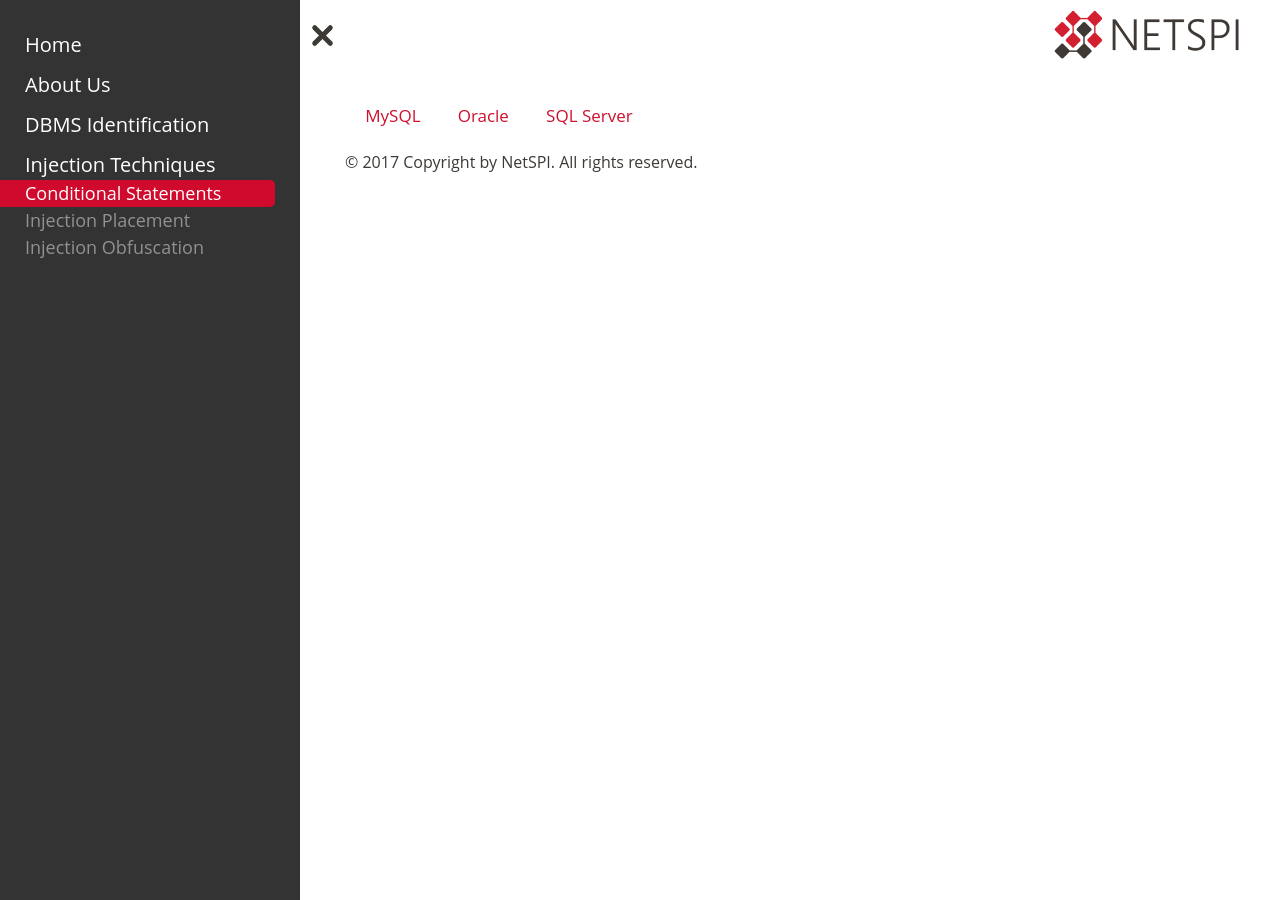
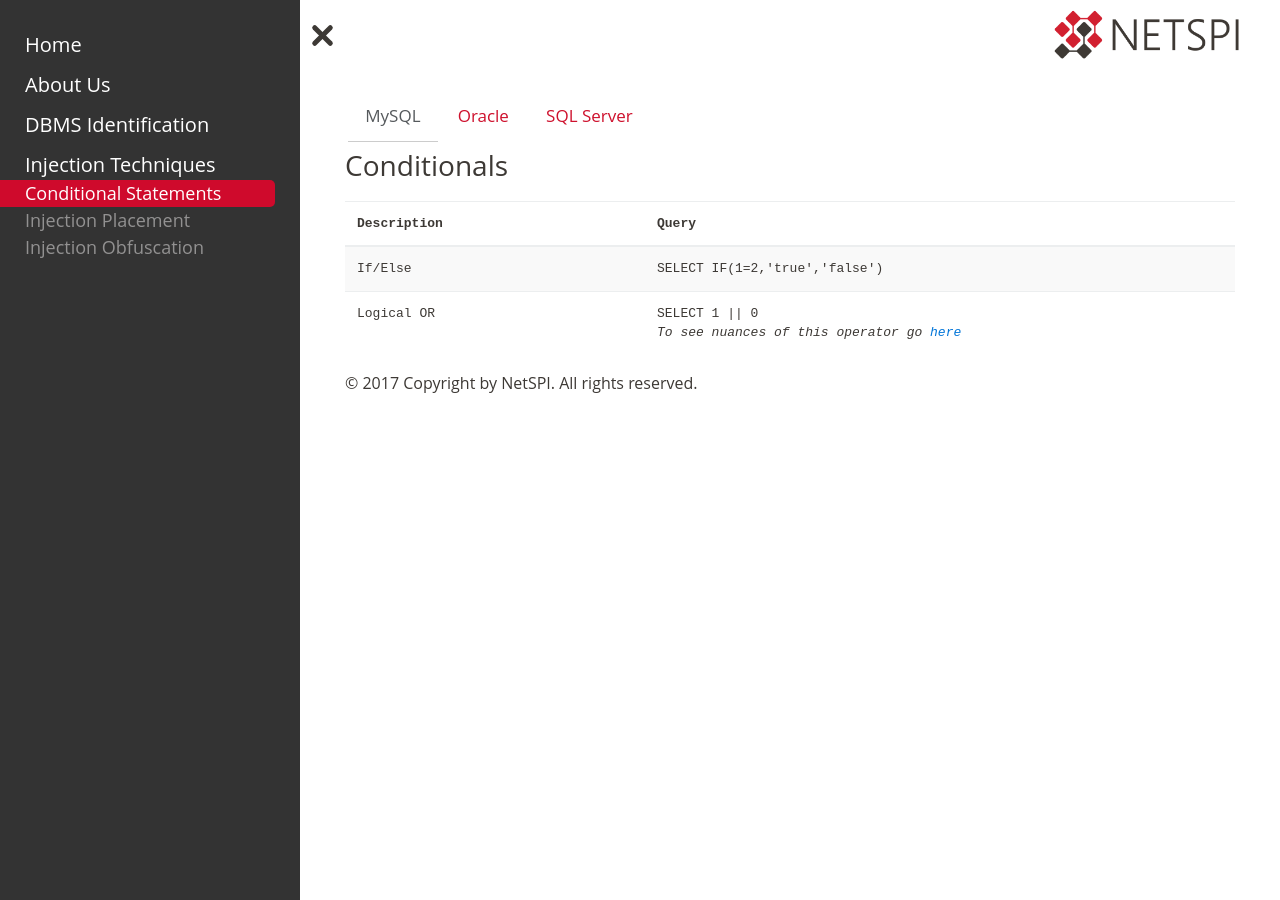
Before and after one commit to NetSPI/WikiJekyllTheme, a Jekyll site: the page built from injectionTechniques/conditionalStatements/index.html, in a window 1280 px wide. Built offline with Jekyll 4.4.1, drawn with Linux system fonts in a browser that asks for light colours; some web fonts are replaced.

Commit message:
fixing flashing

```diff
--- a/_layouts/default.html
+++ b/_layouts/default.html
@@ -24,10 +24,28 @@
   <link rel="stylesheet" href="{{site.baseurl}}/assets/scss/index.css" />
   <link rel="stylesheet" href="{{site.baseurl}}/assets/scss/nav.css" />
   <link rel="stylesheet" href="{{site.baseurl}}/assets/scss/tab.css" />
-  <script type="text/javascript" src="{{site.baseurl}}/assets/javascripts/jquery-2.2.4.min.js" crossorigin="anonymous"></script>
-  <script type="text/javascript" src="{{site.baseurl}}/assets/javascripts/jquery-ui.min.js"></script>
-  <script type="text/javascript" src="{{site.baseurl}}/assets/javascripts/index.js"></script>
-
+  <!-- We're going to load JS up top, this makes sure all of our painting is done as fast as possible  -->
+  <script type="text/javascript" src="{{site.baseurl}}/assets/javascripts/jquery-2.2.4.min.js"></script>
+  <script type="text/javascript" async src="{{site.baseurl}}/assets/javascripts/index.js"></script>
+  {%if layout.customJS%}
+  <script type="text/javascript" async src="{{site.baseurl}}/assets/javascripts/{{layout.customJS}}"></script>
+  {%endif%}
+  <script>
+    (function(w, d, s, l, i) {
+      w[l] = w[l] || [];
+      w[l].push({
+        'gtm.start': new Date().getTime(),
+        event: 'gtm.js'
+      });
+      var f = d.getElementsByTagName(s)[0],
+        j = d.createElement(s),
+        dl = l != 'dataLayer' ? '&l=' + l : '';
+      j.async = true;
+      j.src =
+        'https://www.googletagmanager.com/gtm.js?id=' + i + dl;
+      f.parentNode.insertBefore(j, f);
+    })(window, document, 'script', 'dataLayer', '{{site.data.googleTagManagerID}}');
+  </script>
 </head>
 
 <body>
@@ -53,24 +71,5 @@
     </div>
   </div>
 </body>
-{%if layout.customJS%}
-<script type="text/javascript" src="{{site.baseurl}}/assets/javascripts/{{layout.customJS}}"></script>
-{%endif%}
-<script>
-  (function(w, d, s, l, i) {
-    w[l] = w[l] || [];
-    w[l].push({
-      'gtm.start': new Date().getTime(),
-      event: 'gtm.js'
-    });
-    var f = d.getElementsByTagName(s)[0],
-      j = d.createElement(s),
-      dl = l != 'dataLayer' ? '&l=' + l : '';
-    j.async = true;
-    j.src =
-      'https://www.googletagmanager.com/gtm.js?id=' + i + dl;
-    f.parentNode.insertBefore(j, f);
-  })(window, document, 'script', 'dataLayer', '{{site.data.googleTagManagerID}}');
-</script>
 
 </html>
--- a/_layouts/tab.html
+++ b/_layouts/tab.html
@@ -4,8 +4,13 @@
 ---
 <div id="tabs" class="tabs">
 {%for tab in page.tabs%}
+{%if forloop.index==1%}
 <input class="tabInput" name="tabs" type="radio" id="{{tab.shortName}}"/>
 <label class="tabLabel" onClick="updateTab('{{tab.shortName}}')" for="{{tab.shortName}}">{{tab.title}}</label>
+{%else%}
+<input class="tabInput" name="tabs" type="radio" id="{{tab.shortName}}"/>
+<label class="tabLabel" onClick="updateTab('{{tab.shortName}}')" for="{{tab.shortName}}">{{tab.title}}</label>
+{%endif%}
 <div id="tabPanel" class="tabPanel">
      {%include_relative {{tab.fileName}}%}
 </div>
--- a/assets/javascripts/index.js
+++ b/assets/javascripts/index.js
@@ -75,4 +75,18 @@
     $('body').removeClass('noscroll');
   }
 
+    //Since we track tabs with the #
+    //This is only needed on websites that use tabs
+    //But if we only include it in tab.js any page without tabs on that website
+    //will remove the hash.
+    $('a').click(function(event) {
+      event.preventDefault();
+      debugger;
+      var href = event.currentTarget.getAttribute('href');
+      if (/^(https?:)?\/\//.test(href)) { //If it's not a relative link, go away
+        window.location = href;
+      } else {
+        window.location = href + window.location.hash;
+      }
+    })
 })
--- a/assets/javascripts/tab.js
+++ b/assets/javascripts/tab.js
@@ -13,13 +13,7 @@
     updateTab(null, true);
   });
 
-  //Since we track tabs with the #
-  $('a').click(function(event) {
-    event.preventDefault();
-    if (/^(https?:)?\/\//.test(event.currentTarget.pathname)) { //If it's not a relative link, go away
-      window.location = event.currentTarget.pathname;
-    } else {
-      window.location = event.currentTarget.pathname + window.location.hash;
-    }
-  })
+  if (!window.location.hash) {
+    window.location.hash = $(".tabs .tabInput")[0].id;
+  }
 })
--- a/assets/scss/tab.scss
+++ b/assets/scss/tab.scss
@@ -5,47 +5,49 @@
   flex-wrap: wrap;
   width: 100%;
 }
+
 .tabInput {
   position: absolute;
-  top:0px;
-  left:0px;
+  top: 0;
+  left: 0;
   opacity: 0;
 }
+
 .tabLabel {
-  width: 100%;
+  width: auto;
   color: #CE112D;
   font-weight: normal;
   cursor: pointer;
   border-bottom: 1px solid transparent;
-  margin-left: .2rem;
-  padding: .75em 1em;
+  margin-left: 0.2rem;
+  padding: 0.75em 1em;
+  order: 1;
   font-size: 17px;
-  border-radius: .25rem .25rem 0 0;
+  border-radius: 0.25rem 0.25rem 0 0;
 }
-.tabLabel:focus {outline:0;}
-.tabInput:target + .tabLabel {
+
+.tabLabel:focus {
+  outline: 0;
+}
+
+.tabInput:target + .tabLabel,
+.tabInput:checked + .tabLabel {
   background: white;
   border-bottom-color: #ccc;
   color: #55595c;
 }
+
 .tabLabel:hover {
   border-color: #eceeef #eceeef #ddd;
-}
-@media (min-width: 600px) {
-  .tabLabel {
-    width: auto;
-  }
 }
 .tabPanel {
   display: none;
   width: 100%;
+  order: 99;
 }
-@media (min-width: 600px) {
-  .tabPanel {
-    order: 99;
-  }
-}
-.tabInput:target + .tabLabel + .tabPanel {
+
+.tabInput:target + .tabLabel + .tabPanel,
+.tabInput:checked + .tabLabel + .tabPanel {
   display: block;
 }
 
```
